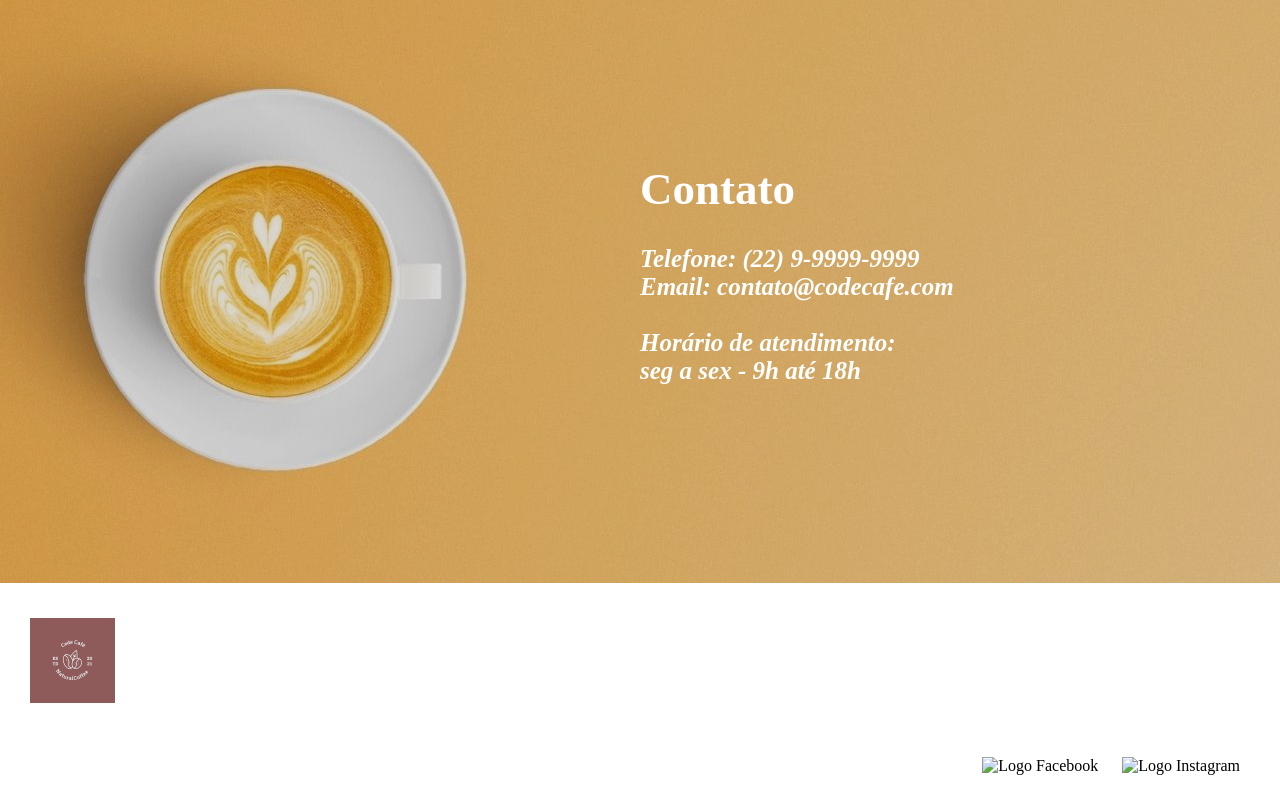
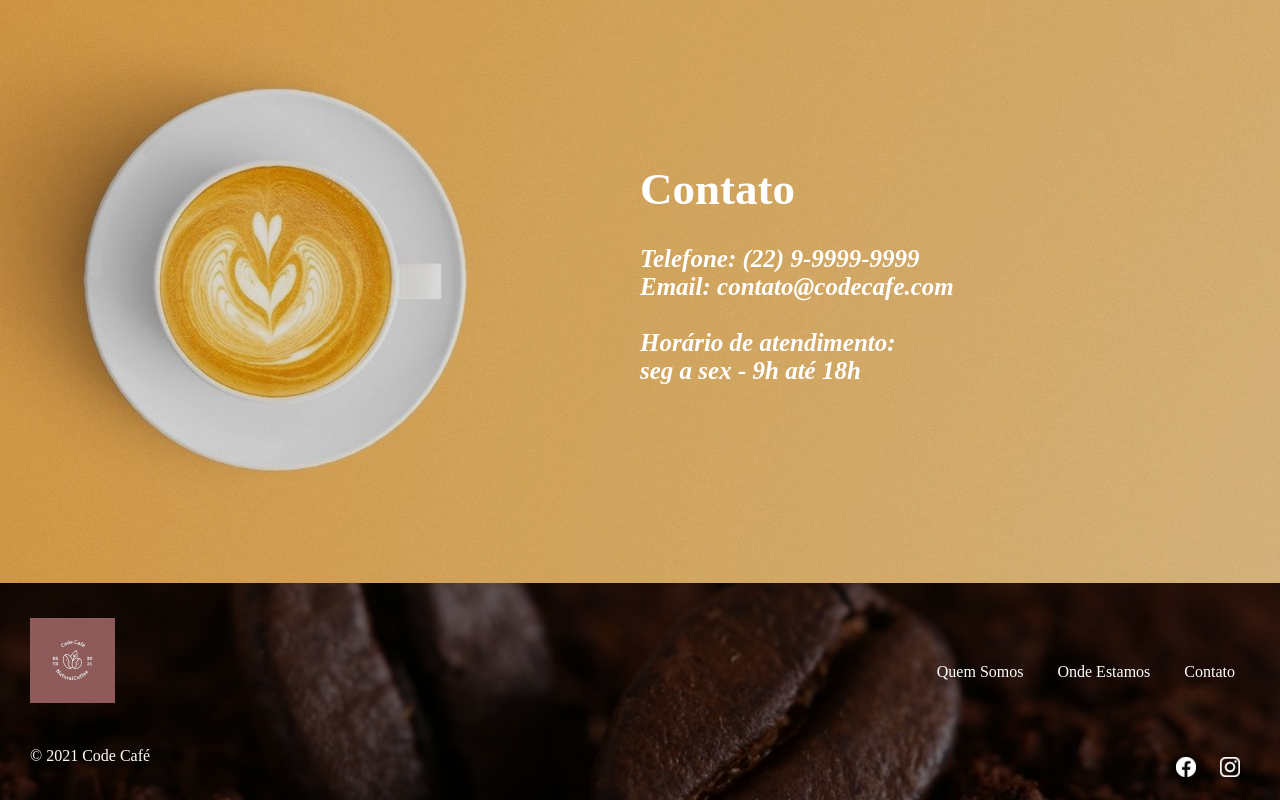
Before and after one commit to guifferrari/landing-page-code-cafe, a plain HTML site: page index.html in a window 1280 px wide. Shown: the part 2760-3560 px from the top of the page. Drawn offline with Linux system fonts and the light colour scheme; the site is published under a folder, as on GitHub Pages, so addresses that start at the root find nothing; a web font is replaced by a local one.

Commit message:
correção do caminho de redes sociais e footer

```diff
--- a/index.html
+++ b/index.html
@@ -97,11 +97,11 @@
         <div class="conteudo-de-baixo">
             <div class="redes-sociais">
                 <a href="#" target="_blank">
-                    <img class="facebook" title="Logo Facebook" alt="Logo Facebook" src="/src/images/face.png">
+                    <img class="facebook" title="Logo Facebook" alt="Logo Facebook" src="./src/images/face.png">
                 </a>
 
                 <a href="#" target="_blank">
-                    <img class="instagram" title="Logo instagram" alt="Logo Instagram" src="/src/images/insta.png">
+                    <img class="instagram" title="Logo instagram" alt="Logo Instagram" src="./src/images/insta.png">
                 </a>
             </div>
 
--- a/src/css/style.css
+++ b/src/css/style.css
@@ -137,7 +137,7 @@ body {
 }
 
 .rodape {
-    background: url(/src/images/fundo-rodape.jpg) center center no-repeat;
+    background: url(../images/fundo-rodape.jpg) center center no-repeat;
     padding: 35px 30px;
     background-size: cover;
 }
```
